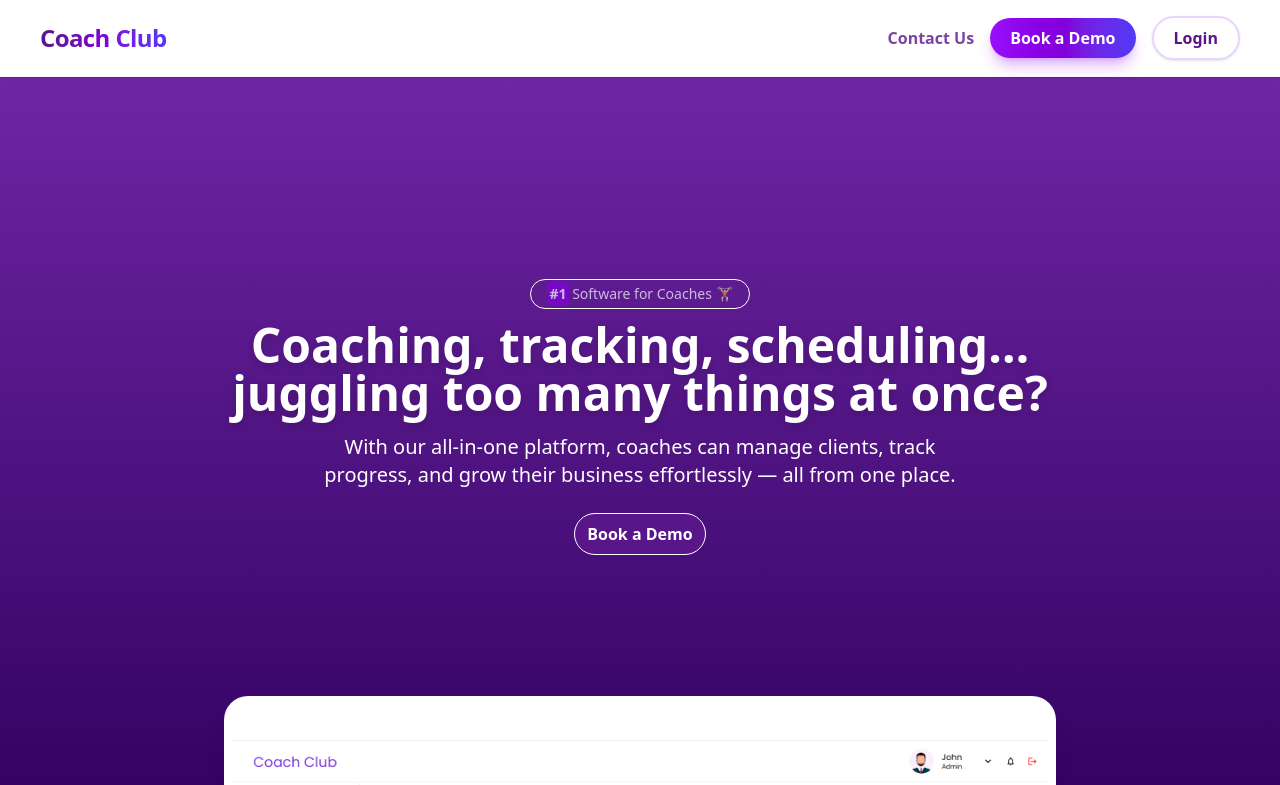
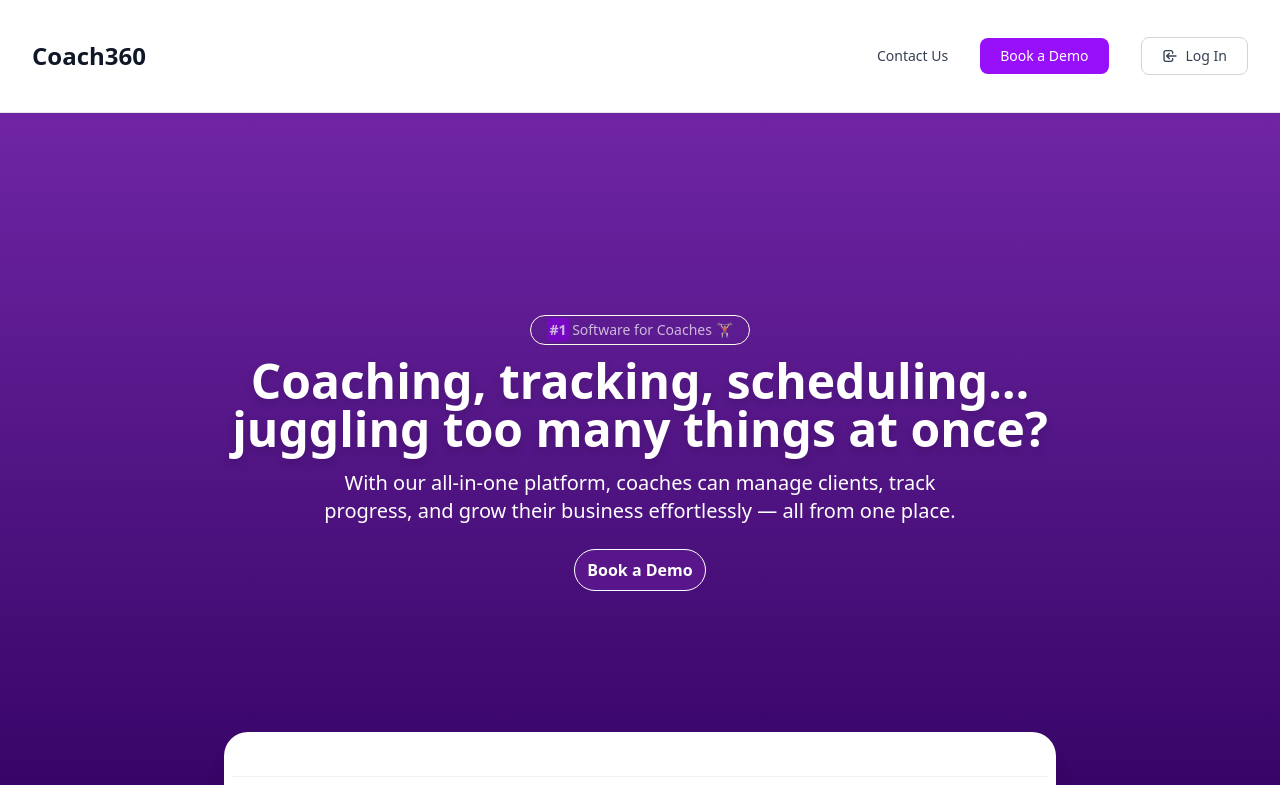
Before and after one commit to Suraj8517/react-crm-website, a React (Vite) app: page / in a window 1280 px wide. Shown: the top 785 px of the page. Built offline with nearby package versions, Linux system fonts and the light colour scheme.

Commit message:
Update navbar and accessibility fixes

```diff
--- a/src/components/Navbar.jsx
+++ b/src/components/Navbar.jsx
@@ -4,62 +4,34 @@ export default function Navbar({ onOpenForm, onOpenContactForm }) {
   const [menuOpen, setMenuOpen] = useState(false);
 
   return (
-    <header className="sticky top-0 z-50 bg-white/70 backdrop-blur-xl border-b border-purple-100/50 shadow-sm">
-      <div
-        className="
-          max-w-7xl xl:max-w-8xl 2xl:max-w-[1650px]
-          mx-auto
-          px-4 sm:px-6 lg:px-8 xl:px-10 2xl:px-4
-          py-4 lg:py-4
-          flex items-center justify-between
-        "
-      >
+    <header className="sticky top-0 z-50 bg-white border-b border-gray-200 lg:py-6">
+      <div className="xl:max-w-7xl 2xl:max-w-10xl mx-auto px-4 sm:px-6 lg:px-8">
+        <div className="flex items-center justify-between h-16">
           {/* LOGO */}
-        <div className="flex items-center gap-2">
-
-          <h4
-            className="text-transparent bg-clip-text bg-gradient-to-r from-purple-900 via-purple-700 to-indigo-600
-            text-xl lg:text-2xl 2xl:text-3xl font-bold tracking-tight"
-          >
-            Coach Club
+          <div className="flex items-center">
+            <h4 className="text-2xl font-bold text-gray-900">
+              Coach360
             </h4>
           </div>
 
-        {/* Right Section */}
-        <div className="flex items-center gap-2 lg:gap-3 xl:gap-4 2xl:gap-8">
+          {/* Desktop Navigation */}
+          <nav className="hidden md:flex items-center gap-8">
+          </nav>
 
-          {/* Desktop Contact Us */}
+          {/* Desktop Right Section */}
+          <div className="hidden md:flex items-center gap-8">
             <button
               onClick={onOpenContactForm}
-            className="hidden md:inline-flex text-purple-900/80
-              text-sm lg:text-base 2xl:text-lg font-semibold
-              hover:text-purple-700 transition-all duration-300
-              py-2 lg:py-2
-              relative after:absolute after:bottom-0 after:left-0 after:w-0 after:h-0.5
-              after:bg-gradient-to-r after:from-purple-600 after:to-indigo-600
-              "
+              className="text-gray-700 hover:text-gray-900 text-sm font-medium transition-colors duration-200"
             >
               Contact Us
             </button>
-
             {/* Book A Demo */}
             <button
               onClick={onOpenForm}
-            className="
-              hidden md:inline-flex items-center gap-2
-              bg-gradient-to-r from-purple-600 via-purple-700 to-indigo-600
-              text-white
-              text-sm lg:text-base 2xl:text-lg font-semibold
-              px-4 lg:px-4 xl:px-5
-              py-2 lg:py-2
-              rounded-full shadow-lg shadow-purple-500/40
-              hover:shadow-xl hover:shadow-purple-500/50 hover:scale-105
-              transition-all duration-300
-              relative overflow-hidden group
-            "
+              className="inline-flex items-center justify-center bg-purple-600 hover:bg-purple-700 text-white text-sm font-medium px-5 py-2 rounded-lg transition-colors duration-200"
             >
-            <span className="absolute inset-0 bg-gradient-to-r from-indigo-600 via-purple-700 to-purple-600 opacity-0 group-hover:opacity-100 transition-opacity duration-300"></span>
-            <span className="relative">Book a Demo</span>
+              Book a Demo
             </button>
 
             {/* Login Button */}
@@ -67,32 +39,23 @@ export default function Navbar({ onOpenForm, onOpenContactForm }) {
               onClick={() => {
                 window.location.href =
                   "https://sso.coachclub.ai/auth/login?appId=JgqxADnj&tenantId=JgqxADnj&redirectUrl=https%3A%2F%2Fwww.coachclub.ai";
-              setMenuOpen(false);
               }}
-            className="
-              hidden md:inline-flex items-center gap-2
-              border-2 border-purple-200 bg-white/50
-              text-purple-900
-              text-sm lg:text-base 2xl:text-lg font-semibold
-              px-4 lg:px-4 xl:px-5
-              py-2 lg:py-2
-              rounded-full
-              hover:bg-purple-50 hover:border-purple-300 hover:scale-105
-              transition-all duration-300 shadow-sm
-            "
+              className="inline-flex items-center justify-center border border-gray-300 hover:border-gray-400 bg-white hover:bg-gray-50 text-gray-700 hover:text-gray-900 text-sm font-medium px-5 py-2 rounded-lg transition-all duration-200"
             >
-            <span>Login</span>
+              <svg className="w-4 h-4 mr-2" fill="none" stroke="currentColor" viewBox="0 0 24 24">
+                <path strokeLinecap="round" strokeLinejoin="round" strokeWidth={2} d="M11 16l-4-4m0 0l4-4m-4 4h14m-5 4v1a3 3 0 01-3 3H6a3 3 0 01-3-3V7a3 3 0 013-3h7a3 3 0 013 3v1" />
+              </svg>
+              Log In
             </button>
+          </div>
 
           {/* Mobile Menu Button */}
           <button
             onClick={() => setMenuOpen(!menuOpen)}
-            className="md:hidden p-2.5 rounded-xl bg-gradient-to-br from-purple-100 to-indigo-100
-              hover:from-purple-200 hover:to-indigo-200 transition-all duration-300
-              shadow-sm hover:shadow-md"
+            className="md:hidden p-2 rounded-lg hover:bg-gray-100 transition-colors duration-200"
           >
             <svg
-              className="w-6 h-6 text-purple-900"
+              className="w-6 h-6 text-gray-700"
               fill="none"
               stroke="currentColor"
               viewBox="0 0 24 24"
@@ -101,14 +64,14 @@ export default function Navbar({ onOpenForm, onOpenContactForm }) {
                 <path
                   strokeLinecap="round"
                   strokeLinejoin="round"
-                  strokeWidth={2.5}
+                  strokeWidth={2}
                   d="M6 18L18 6M6 6l12 12"
                 />
               ) : (
                 <path
                   strokeLinecap="round"
                   strokeLinejoin="round"
-                  strokeWidth={2.5}
+                  strokeWidth={2}
                   d="M4 6h16M4 12h16M4 18h16"
                 />
               )}
@@ -119,18 +82,14 @@ export default function Navbar({ onOpenForm, onOpenContactForm }) {
 
       {/* Mobile Dropdown Menu */}
       {menuOpen && (
-        <div
-          className="md:hidden bg-gradient-to-b from-white to-purple-50/30 backdrop-blur-xl border-t border-purple-100
-          px-6 py-6 flex flex-col gap-4 shadow-2xl animate-in slide-in-from-top duration-300"
-        >
+        <div className="md:hidden bg-white border-t border-gray-200">
+          <div className="px-4 py-4 space-y-3">
             <button
               onClick={() => {
                 onOpenContactForm();
                 setMenuOpen(false);
               }}
-            className="text-purple-900 text-base font-semibold hover:text-purple-700
-              transition-all duration-300 py-2 text-center
-              border-b border-purple-100 hover:border-purple-300"
+              className="w-full text-gray-700 hover:text-gray-900 text-base font-medium py-2 px-3 rounded-lg hover:bg-gray-50 transition-colors duration-200"
             >
               Contact Us
             </button>
@@ -140,15 +99,9 @@ export default function Navbar({ onOpenForm, onOpenContactForm }) {
                 onOpenForm();
                 setMenuOpen(false);
               }}
-            className="
-              w-full
-              bg-gradient-to-r from-purple-600 via-purple-700 to-indigo-600
-              text-white py-3.5 rounded-full font-semibold shadow-lg shadow-purple-500/40
-              hover:shadow-xl hover:shadow-purple-500/50 hover:scale-[1.02]
-              transition-all duration-300 flex items-center justify-center gap-2
-            "
+              className="w-full bg-purple-600 hover:bg-purple-700 text-white text-base font-medium py-2.5 px-4 rounded-lg transition-colors duration-200"
             >
-            <span>Book a Demo</span>
+              Book a Demo
             </button>
 
             <button
@@ -157,17 +110,14 @@ export default function Navbar({ onOpenForm, onOpenContactForm }) {
                   "https://sso.coachclub.ai/auth/login?appId=JgqxADnj&tenantId=JgqxADnj&redirectUrl=https%3A%2F%2Fwww.coachclub.ai";
                 setMenuOpen(false);
               }}
-            className="
-              w-full
-              border-2 border-purple-200 bg-white
-              text-purple-900
-              py-3.5 rounded-full font-semibold
-              hover:bg-purple-50 hover:border-purple-300 hover:scale-[1.02]
-              transition-all duration-300 shadow-sm flex items-center justify-center gap-2
-            "
+              className="w-full border border-gray-300 bg-white hover:bg-gray-50 text-gray-700 hover:text-gray-900 text-base font-medium py-2.5 px-4 rounded-lg transition-all duration-200 flex items-center justify-center gap-2"
             >
-            <span>Login</span>
+              <svg className="w-4 h-4" fill="none" stroke="currentColor" viewBox="0 0 24 24">
+                <path strokeLinecap="round" strokeLinejoin="round" strokeWidth={2} d="M11 16l-4-4m0 0l4-4m-4 4h14m-5 4v1a3 3 0 01-3 3H6a3 3 0 01-3-3V7a3 3 0 013-3h7a3 3 0 013 3v1" />
+              </svg>
+              Log In
             </button>
+          </div>
         </div>
       )}
     </header>
--- a/src/components/TestimonialSection.jsx
+++ b/src/components/TestimonialSection.jsx
@@ -108,13 +108,13 @@ export default function TestimonialSection() {
 
         {/* Navigation Arrows */}
         <div className="flex justify-between absolute inset-x-0 -bottom-14 md:inset-y-1/2 md:-left-16 md:-right-16 px-4 md:px-0">
-          <button
+          <button aria-label="Previous slide"
             onClick={() => paginate(-1)}
             className="bg-purple-900 hover:bg-purple-300 shadow-lg w-10 h-10 rounded-full flex items-center justify-center transition z-20"
           >
             <ChevronLeft className="w-5 h-5 text-white hover:text-purple-900 " />
           </button>
-          <button
+          <button aria-label="Next slide"
             onClick={() => paginate(1)}
             className="bg-purple-900 hover:bg-purple-300 shadow-lg w-10 h-10 rounded-full flex items-center justify-center transition z-20"
           >
@@ -125,7 +125,7 @@ export default function TestimonialSection() {
         {/* Dots Pagination */}
         <div className="flex justify-center mt-16 md:mt-6 space-x-2">
           {testimonials.map((_, idx) => (
-            <button
+            <button aria-label="dots"
               key={idx}
               onClick={() => setCurrent([idx, idx > current ? 1 : -1])}
               className={`w-3 h-3 rounded-full ${
--- a/src/data/features.jsx
+++ b/src/data/features.jsx
@@ -12,6 +12,9 @@ import client_progress from "../assets/Clients -_ Progress -_ Progress Images.jp
 import workflow from "../assets/Workflow.jpg";
 import engage from "../assets/interactions.png";
 import finance from "../assets/finance.png";
+import realtime from"../assets/Lead Management.jpg"
+import interaction from"../assets/interactions.png"
+
 const features = [
   {
     title: "Lead Management",
@@ -31,7 +34,7 @@ const features = [
     title: "Appointment Scheduling",
     shortTitle: "Schedule",
     desc: "Allow clients to easily book diet consultations, training sessions, or fitness classes with automated reminders.",
-    img: leads,
+    img: interaction,
     icon: <AiFillSchedule />,
   },
   {
@@ -73,7 +76,7 @@ const features = [
     title: "Real-time Insights",
     shortTitle: "Insights",
     desc: "Get live visibility into membership status, active plans, and financial performance — anytime, anywhere.",
-    img: leads,
+    img: realtime,
     icon: <CgInsights />,
   },
 ];
```
Also changed, not shown: src/components/NewFeatureSection.jsx (+40 -142 lines), src/assets/Lead Management.jpg (renamed from src/assets/Lead Management - Over View 1 2.jpg). Lines whose indentation alone changed are shown as unchanged.
